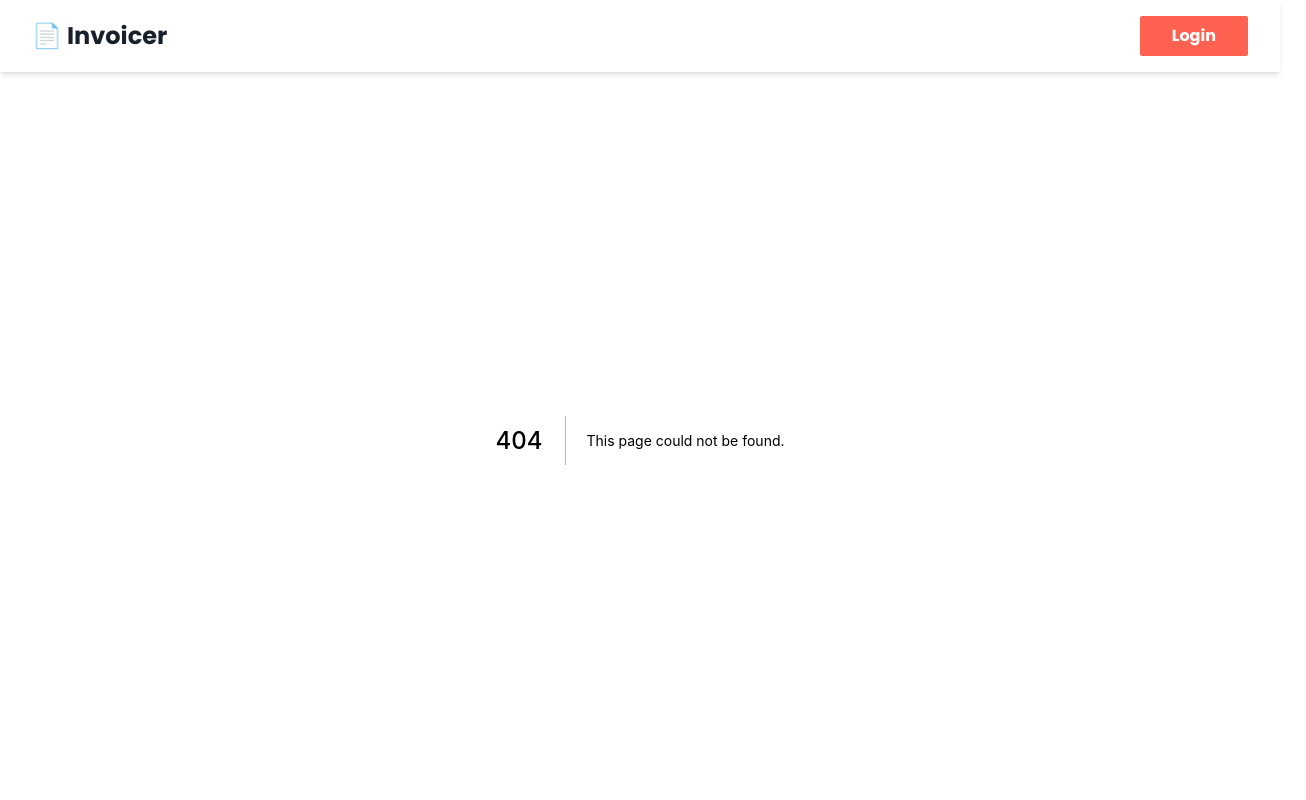
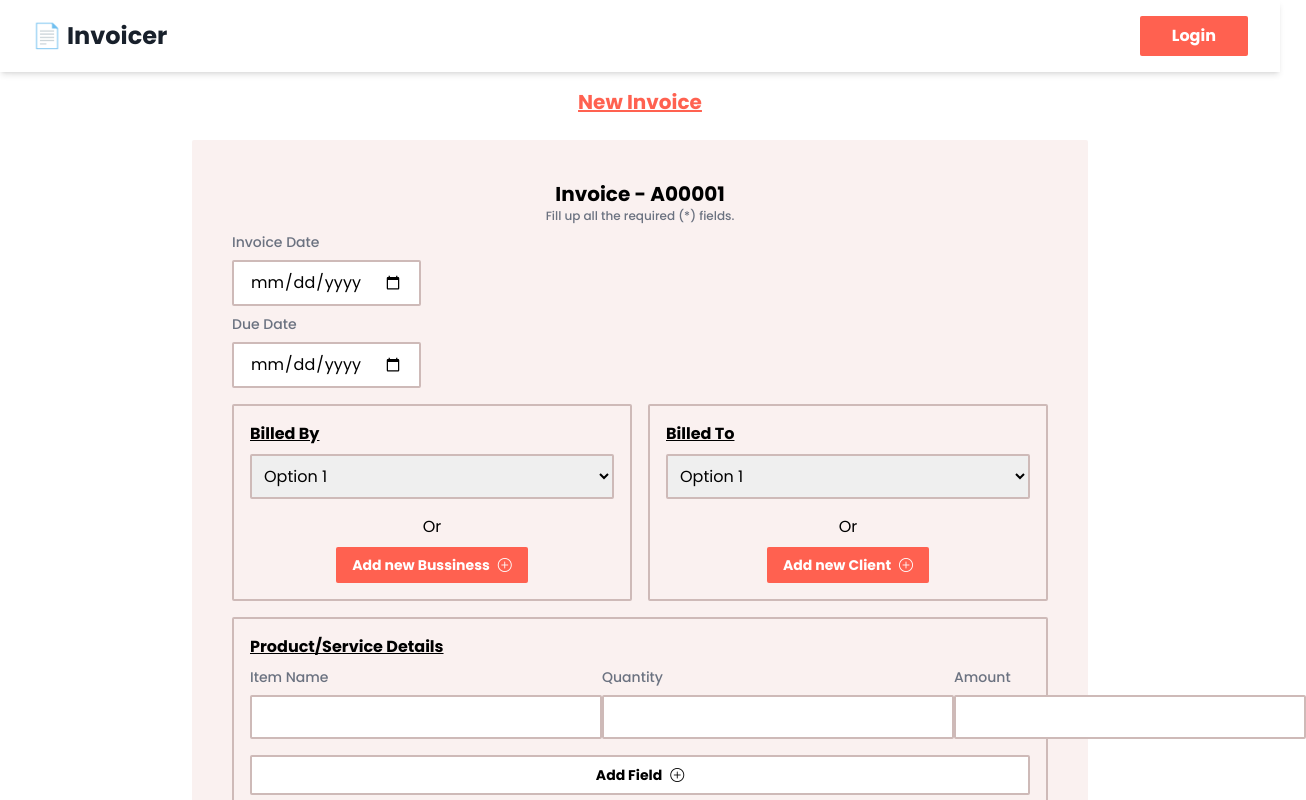
Before and after one commit to rohitdhas/invoicer, a Next.js app: page /invoice in a window 1280 px wide. Before the commit this address had no page. Shown: the top 800 px of the page, 1306 px wide, since content can reach past the window. Built offline with nearby package versions, Linux system fonts and the light colour scheme.

Commit message:
form added

```diff
--- /dev/null
+++ b/components/signIn.jsx
@@ -0,0 +1,48 @@
+import {
+  signIn,
+  signOut,
+  getCsrfToken,
+  getSession,
+  getProviders,
+} from "next-auth/react";
+
+function Signin({ providers }) {
+  console.log(providers);
+  return (
+    <div>
+      {/* {Object.values(providers).map((provider) => {
+        return (
+          <div key={provider.name}>
+            <button onClick={() => signIn(provider.id)}>
+              Sign in with {provider.name}
+            </button>
+          </div>
+        );
+      })} */}
+    </div>
+  );
+}
+
+export default Signin;
+
+export async function getServerSideProps(context) {
+  const { req } = context;
+  const session = await getSession({ req });
+  const providers = await getProviders({ req });
+  const csrfToken = await getCsrfToken({ req });
+
+  console.log(session);
+
+  if (session) {
+    return {
+      redirect: { destination: "/" },
+    };
+  }
+
+  return {
+    props: {
+      providers,
+      csrfToken,
+    },
+  };
+}
--- a/pages/index.js
+++ b/pages/index.js
@@ -5,6 +5,7 @@
 import DownloadImg from "../public/download.svg";
 import HeroImg from "../public/hero_img.svg";
 import FormImg from "../public/form.svg";
+import Signin from "../components/signIn";
 
 export default function Home() {
   return (
--- /dev/null
+++ b/pages/invoice.js
@@ -0,0 +1,136 @@
+export default function Invoice() {
+  return (
+    <div className="pt-12">
+      <h3 className="text-xl font-bold text-primary-400 underline text-center">
+        New Invoice
+      </h3>
+      <form className="w-[90%] md:w-[70%] bg-primary-100 p-10 mx-auto my-6 rounded-sm">
+        <div className="text-center">
+          <h3 className="text-xl font-bold">Invoice - A00001</h3>
+          <p className="text-xs text-gray-500 font-medium">
+            Fill up all the required (*) fields.
+          </p>
+        </div>
+        <div className="flex flex-col">
+          <label
+            htmlFor="invoice_date"
+            className="font-medium text-sm text-gray-500 my-2"
+          >
+            Invoice Date
+          </label>
+          <input
+            className="w-min px-4 py-2 rounded-sm border-2 border-gray-600"
+            type="date"
+            id="invoice_date"
+            required
+          />
+        </div>
+        <div className="flex flex-col">
+          <label
+            htmlFor="due_date"
+            className="font-medium text-sm text-gray-500 my-2"
+          >
+            Due Date
+          </label>
+          <input
+            className="w-min px-4 py-2 rounded-sm border-2 border-gray-600"
+            type="date"
+            id="due_date"
+            required
+          />
+        </div>
+        <div className="flex justify-center">
+          <div className="p-4 rounded-sm border-2 border-gray-600 w-[50%] my-4 mr-4">
+            <h4 className="underline font-bold">Billed By</h4>
+            <select
+              className="w-full p-2 rounded-sm border-2 border-gray-600 my-2"
+              name="bussiness"
+              id="bussiness_select"
+            >
+              <option value="text">Option 1</option>
+              <option value="text">Option 2</option>
+              <option value="text">Option 3</option>
+            </select>
+            <p className="text-center my-2">Or</p>
+            <div className="flex justify-center">
+              <button className="cursor-pointer text-sm px-4 py-2 mx-auto rounded-sm bg-primary-400 hover:bg-primary-300 text-white font-bold">
+                <span>Add new Bussiness</span>
+                <i className="bi bi-plus-circle ml-2"></i>
+              </button>
+            </div>
+          </div>
+          <div className="p-4 rounded-sm border-2 border-gray-600 w-[50%] my-4">
+            <h4 className="underline font-bold">Billed To</h4>
+            <select
+              className="w-full p-2 rounded-sm border-2 border-gray-600 my-2"
+              name="bussiness"
+              id="bussiness_select"
+            >
+              <option value="text">Option 1</option>
+              <option value="text">Option 2</option>
+              <option value="text">Option 3</option>
+            </select>
+            <p className="text-center my-2">Or</p>
+            <div className="flex justify-center">
+              <button className="cursor-pointer text-sm px-4 py-2 text-center rounded-sm bg-primary-400 hover:bg-primary-300 text-white font-bold">
+                <span>Add new Client</span>
+                <i className="bi bi-plus-circle ml-2"></i>
+              </button>
+            </div>
+          </div>
+        </div>
+        <div className="rounded-sm border-2 border-gray-600 p-4">
+          <h4 className="underline font-bold">Product/Service Details</h4>
+          <div className="flex justify-between">
+            <div className="flex flex-col">
+              <label className="font-medium text-sm text-gray-500 my-2">
+                Item Name
+              </label>
+              <input
+                className="w-min px-4 py-2 rounded-sm border-2 border-gray-600"
+                type="text"
+                required
+              />
+            </div>
+            <div className="flex flex-col">
+              <label className="font-medium text-sm text-gray-500 my-2">
+                Quantity
+              </label>
+              <input
+                className="w-min px-4 py-2 rounded-sm border-2 border-gray-600"
+                type="number"
+                required
+              />
+            </div>
+            <div className="flex flex-col">
+              <label className="font-medium text-sm text-gray-500 my-2">
+                Amount
+              </label>
+              <input
+                className="w-min px-4 py-2 rounded-sm border-2 border-gray-600"
+                type="number"
+                required
+              />
+            </div>
+          </div>
+          <button className="cursor-pointer text-sm px-4 py-2 my-4 text-center rounded-sm hover:bg-gray-200 bg-white w-full font-bold border-2 border-gray-600">
+            <span>Add Field</span>
+            <i className="bi bi-plus-circle ml-2"></i>
+          </button>
+        </div>
+        <div className="rounded-sm border-2 border-gray-600 p-4 my-4">
+          <h4 className="underline font-bold">Terms and Conditions</h4>
+          <textarea className="px-4 py-2 mt-2 rounded-sm border-2 border-gray-600 w-full"></textarea>
+        </div>
+        <div className="flex justify-center mt-6">
+          <button className="cursor-pointer mr-2 text-sm px-4 py-2 text-center rounded-sm bg-white hover:bg-gray-100 border-2 border-black font-bold">
+            Save As Draft
+          </button>
+          <button className="cursor-pointer text-sm px-4 py-2 text-center rounded-sm bg-secondary-300 border-2 border-secondary-300 hover:bg-secondary-200 text-white font-bold">
+            Save And Continue
+          </button>
+        </div>
+      </form>
+    </div>
+  );
+}
--- a/tailwind.config.js
+++ b/tailwind.config.js
@@ -28,6 +28,7 @@
         300: "#d1d5db",
         400: "#9ca3af",
         500: "#6b7280",
+        600: "#CEBAB8",
       },
       chocolate: {
         100: "#A08C8A",
```
